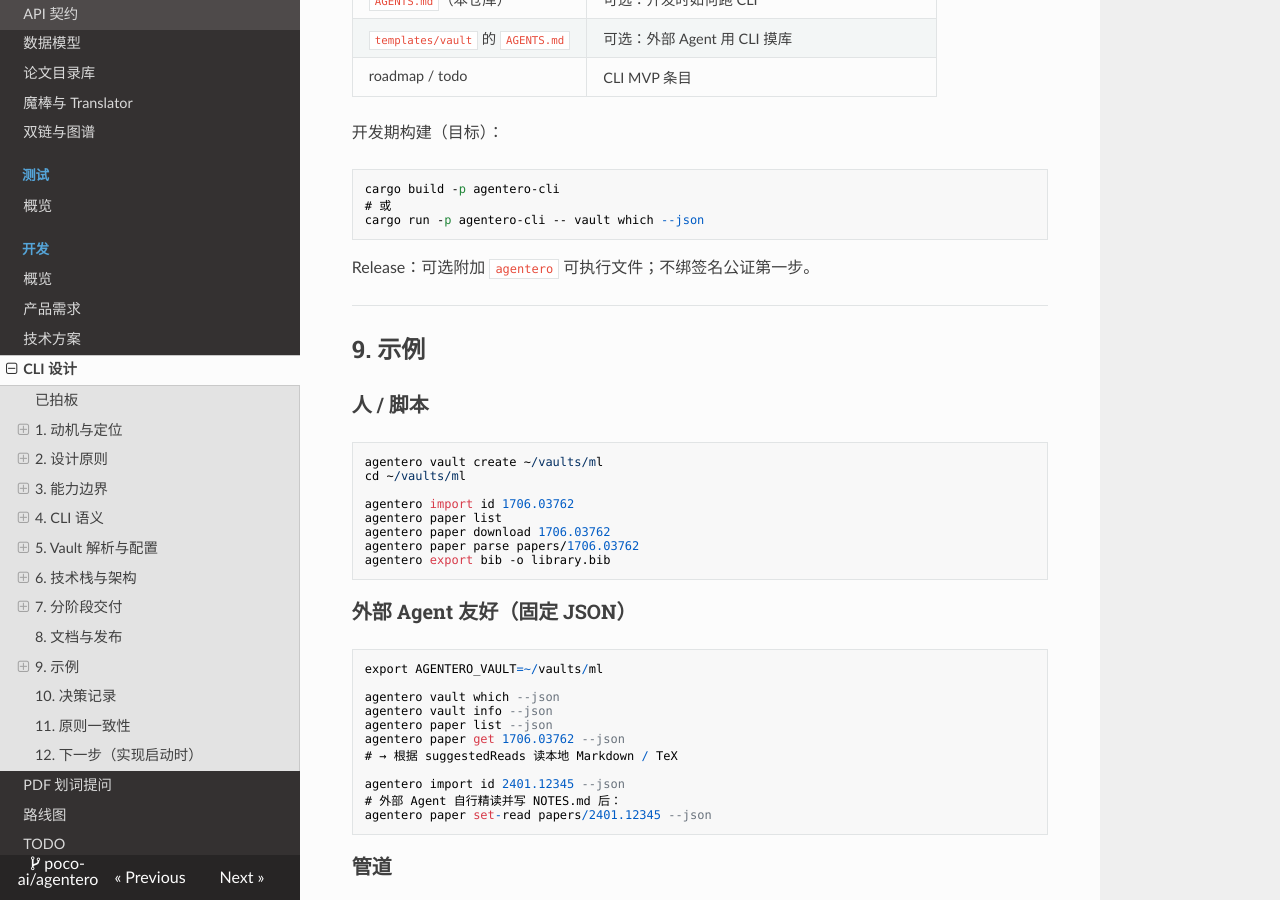
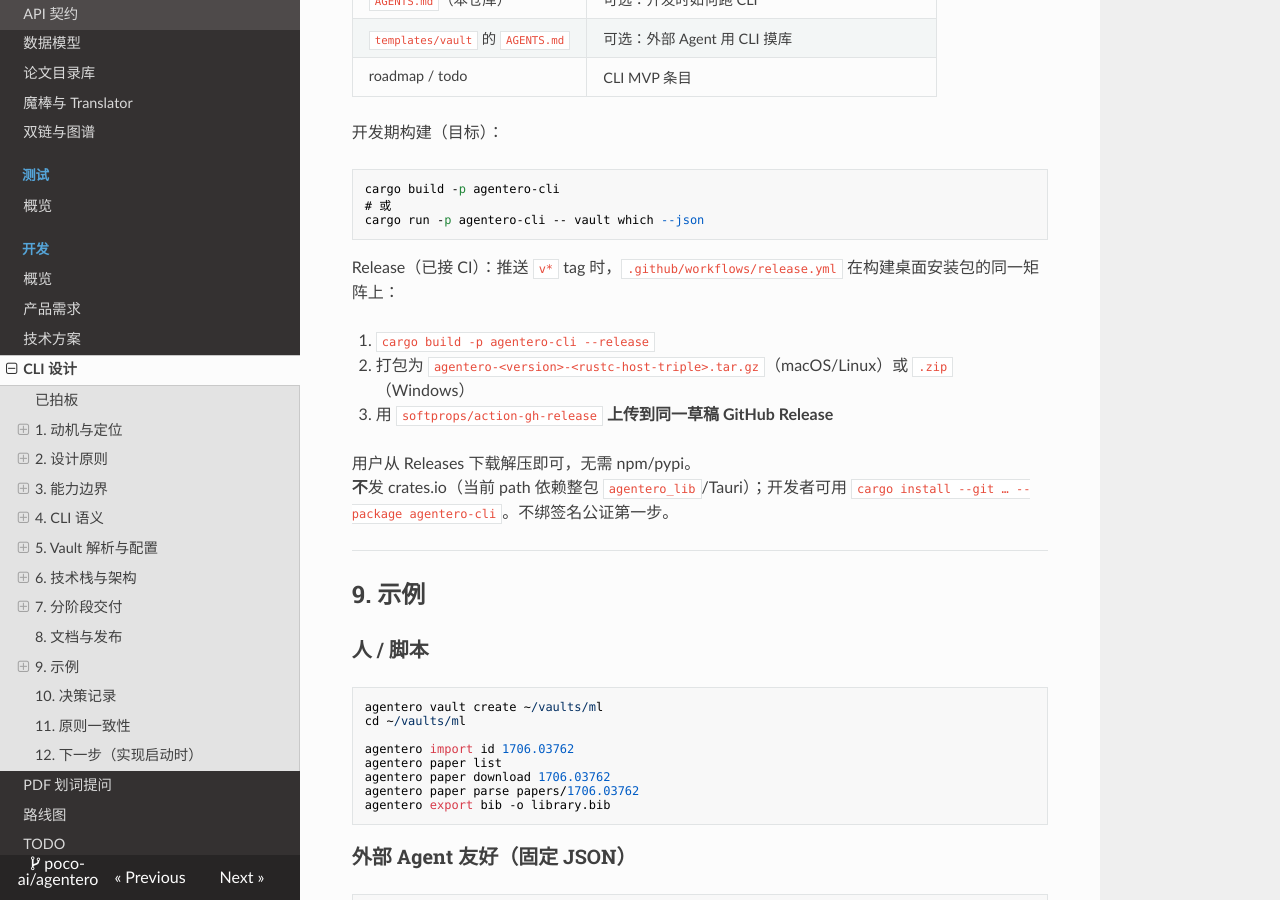
Before and after one commit to July-h5kf3/Agentero, an MkDocs documentation site: the page built from docs/development/cli.md, in a window 1280 px wide and 900 px high, scrolled down 14574 px. Built offline with MkDocs 1.6.1, drawn with Linux system fonts in a browser that asks for light colours; nearby versions of some CDN libraries.

Commit message:
feat(release): 在 GitHub Release 附加预编译 CLI 二进制包
- 修改 `.github/workflows/release.yml`，推送 `v*` 标签时构建并上传 `agentero-cli` 预编译包
- 支持 macOS/Linux 生成 tar.gz，Windows 生成 zip 格式
- 更新 Release 描述，新增 CLI 安装和使用说明
- 文档中补充 Release 附带 CLI 二进制包的说明和状态更新
- 方便用户直接从 GitHub Releases 下载解压使用，无需额外包管理器安装

````diff
--- a/docs/development/cli.md
+++ b/docs/development/cli.md
@@ -609,7 +609,14 @@ cargo build -p agentero-cli
 cargo run -p agentero-cli -- vault which --json
 ```
 
-Release：可选附加 `agentero` 可执行文件；不绑签名公证第一步。
+Release（已接 CI）：推送 `v*` tag 时，`.github/workflows/release.yml` 在构建桌面安装包的同一矩阵上：
+
+1. `cargo build -p agentero-cli --release`
+2. 打包为 `agentero-<version>-<rustc-host-triple>.tar.gz`（macOS/Linux）或 `.zip`（Windows）
+3. 用 `softprops/action-gh-release` **上传到同一草稿 GitHub Release**
+
+用户从 Releases 下载解压即可，无需 npm/pypi。
+**不**发 crates.io（当前 path 依赖整包 `agentero_lib`/Tauri）；开发者可用 `cargo install --git … --package agentero-cli`。不绑签名公证第一步。
 
 ---
 
````
Also changed, not shown: docs/development/index.md (+1 -1 lines), docs/development/roadmap.md (+3 -2 lines), docs/development/todo.md (+1 -1 lines), 1 other file.
